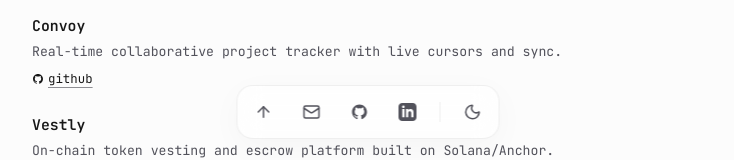
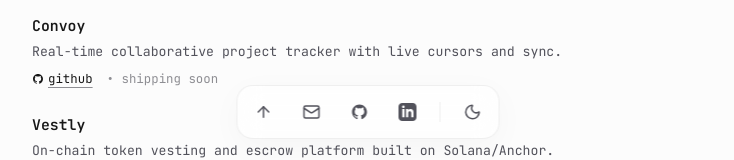
Before and after one commit to Swastik221/root, a React (Vite) app: page / in a window 1280 px wide. Shown: the part 637-797 px from the top of the page, without its empty margins (272-1006 px from the left). Built offline with nearby package versions, Linux system fonts and the light colour scheme.

Commit message:
add shipping soon indicator next to github link

```diff
--- a/src/components/ProjectCard.tsx
+++ b/src/components/ProjectCard.tsx
@@ -31,6 +31,11 @@ export const ProjectCard: React.FC<ProjectCardProps> = ({ project }) => {
           >
             <svg viewBox="0 0 24 24" width="12" height="12" fill="currentColor" style={{ display: "inline-block", verticalAlign: "middle" }}><path d="M12 2C6.477 2 2 6.477 2 12c0 4.42 2.865 8.166 6.839 9.489.5.092.682-.217.682-.482 0-.237-.008-.866-.013-1.7-2.782.603-3.369-1.34-3.369-1.34-.454-1.156-1.11-1.462-1.11-1.462-.908-.62.069-.608.069-.608 1.003.07 1.531 1.03 1.531 1.03.892 1.529 2.341 1.087 2.91.831.092-.646.35-1.086.636-1.336-2.22-.253-4.555-1.11-4.555-4.943 0-1.091.39-1.984 1.029-2.683-.103-.253-.446-1.27.098-2.647 0 0 .84-.269 2.75 1.025A9.564 9.564 0 0112 6.844c.85.004 1.705.115 2.504.337 1.909-1.294 2.747-1.025 2.747-1.025.546 1.377.203 2.394.1 2.647.64.699 1.028 1.592 1.028 2.683 0 3.842-2.339 4.687-4.566 4.935.359.309.678.919.678 1.852 0 1.336-.012 2.415-.012 2.743 0 .267.18.577.688.479C19.138 20.161 22 16.418 22 12c0-5.523-4.477-10-10-10z"/></svg> github
           </a>
+        )}
+        {!project.links.visit && !project.links.live && (
+          <span className="project-status-tag" style={{ fontSize: "0.775rem", alignSelf: "center", color: "var(--text-muted)", fontFamily: "var(--font-mono)", userSelect: "none" }}>
+            • shipping soon
+          </span>
         )}
         {project.links.visit && (
           <a
```
